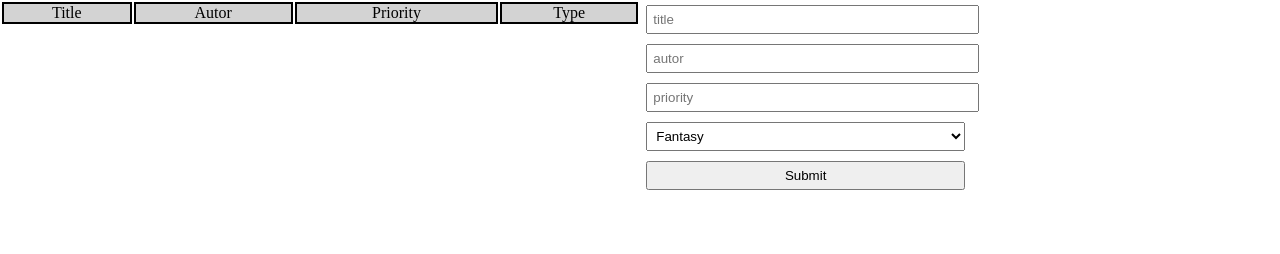
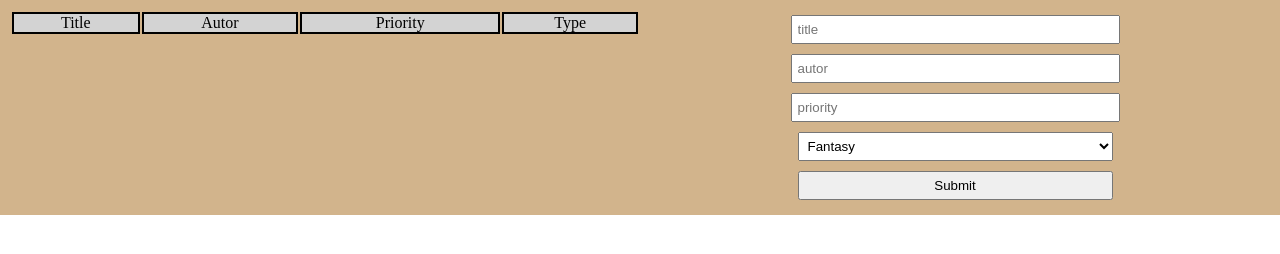
Before and after one commit to Keioon/zadanieTestowe2-folmularzeBilblioteka, a website: page index.html in a window 1280 px wide. Drawn offline with Linux system fonts and the light colour scheme.

Commit message:
Add some style

```diff
--- a/js/script.js
+++ b/js/script.js
@@ -22,7 +22,7 @@ const appStart = () => {
       book.autor = bookElem.querySelector('input[ name="autor"]').value;
       book.priority = bookElem.querySelector('input[ name="priority"]').value;
       book.type = bookElem.querySelector('select').value;
-      if(book.title.length < 1 || book.autor.length < 3 || book.priority < 0 || book.priority > 5) {
+      if(book.title.length < 1 || book.autor.length < 3 || book.priority < 1 || book.priority > 5) {
         window.alert('You dont gived title or autor or priority');
       } else {
         booksList.push(book);
--- a/sass/_main.scss
+++ b/sass/_main.scss
@@ -4,8 +4,13 @@
 }
 
 .container {
+  box-sizing: border-box;
   width: 100%;
-  height: 100%;
+  position: absolute;
+  left: 50%;
+  transform: translateX(-50%);
+  padding: 10px;
+  background-color: tan;
   display: flex;
   flex-wrap: nowrap;
 
@@ -42,10 +47,14 @@
     justify-content: center;
     align-items: center;
 
-    input, select, button {
-      padding: 5px;
-      margin: 5px;
-      width: 50%;
+    form {
+      text-align: center;
+
+      input, select, button {
+        padding: 5px;
+        margin: 5px;
+        width: 50%;
+      }
     }
   }
 }
```
Also changed, not shown: css/style.css, 1 other file.
